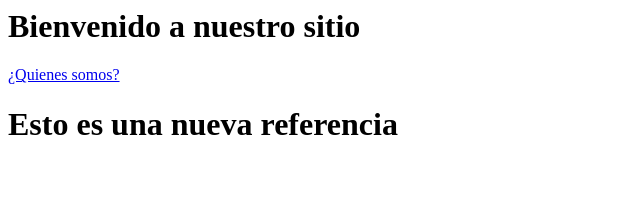
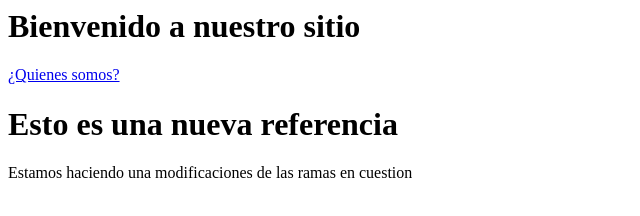
Before and after one commit to gcespedeslnx/sitio_web_2, a plain HTML site: page index.html in a window 1280 px wide. Shown: the whole page, without its empty margins (0-640 px from the left). Drawn offline with Linux system fonts and the light colour scheme.

Commit message:
Feat: modificacion de index

```diff
--- a/index.html
+++ b/index.html
@@ -11,6 +11,7 @@
    <p>
        <a href ="about.html">¿Quienes somos?</a>
        <h1>Esto es una nueva referencia</h1>
+       <p> Estamos haciendo una modificaciones de las ramas en cuestion</p>
    </p>
 </body>
 </html>
```
